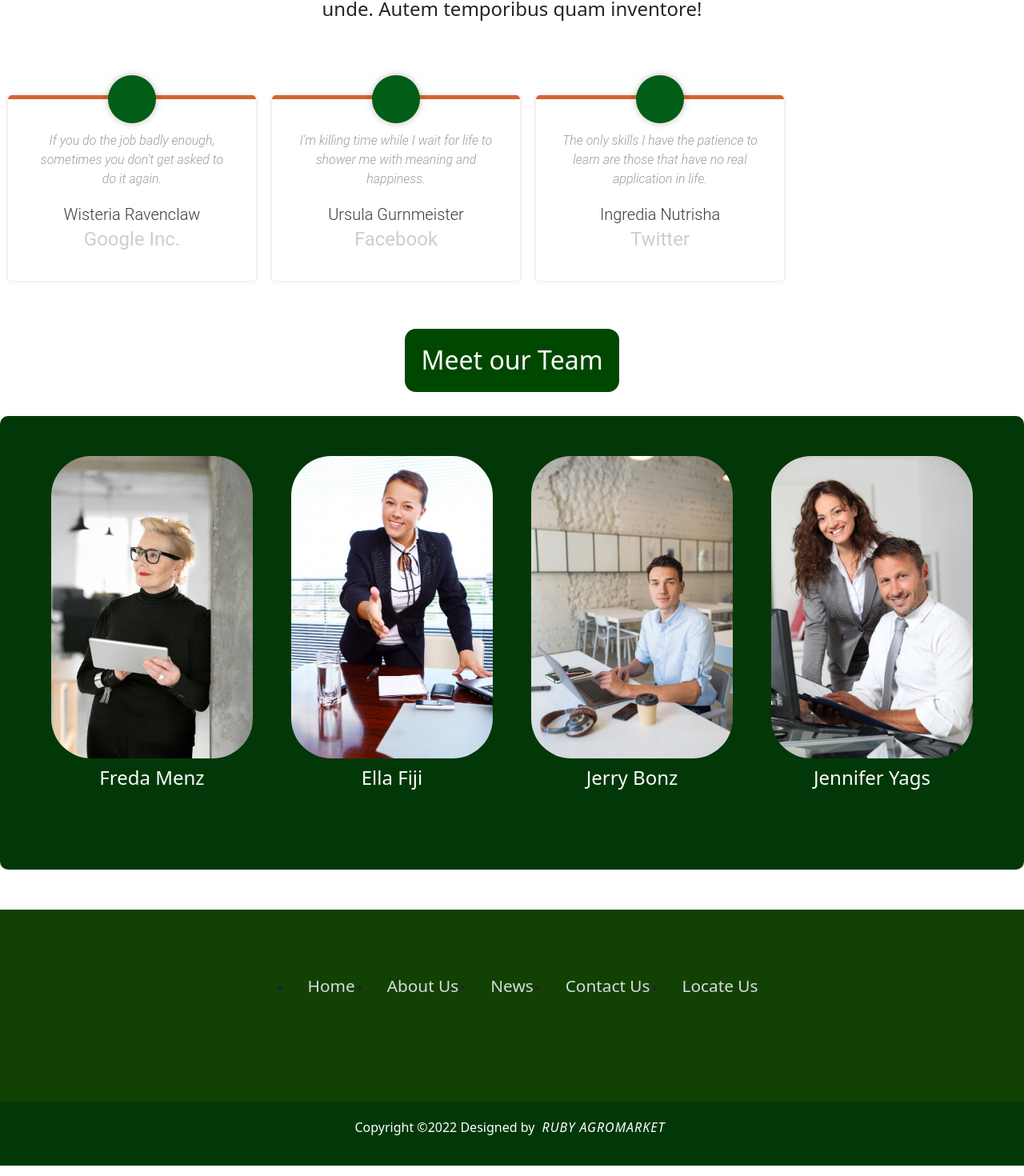
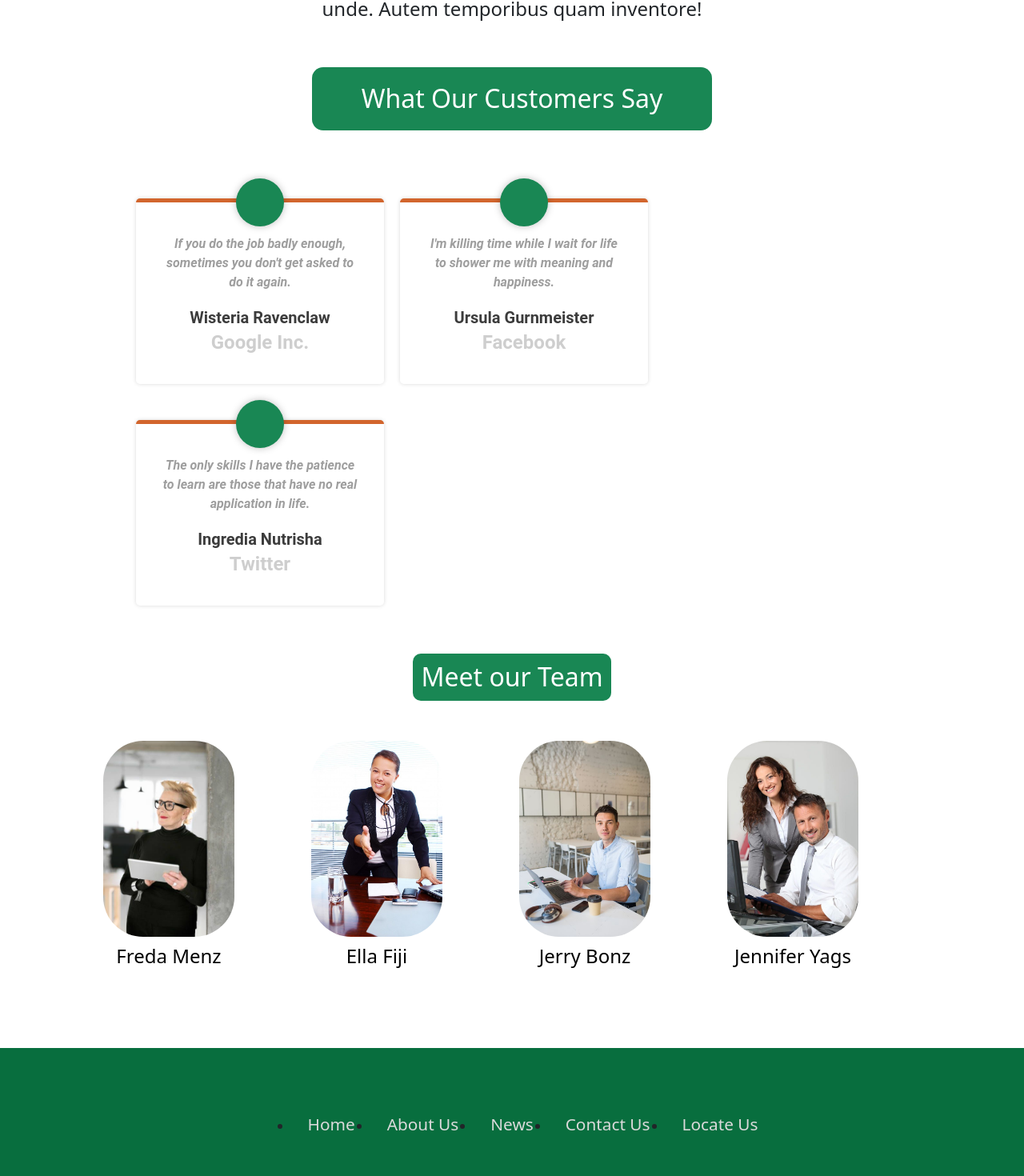
Before and after one commit to Rofiatmuritala/AgroMarketPlace, a React (Vite) app: page /about in a window 1280 px wide. Shown: the part 319-1789 px from the top of the page at 80% size. Built offline with nearby package versions, Linux system fonts and the light colour scheme.

Commit message:
changes testimonials

```diff
--- a/src/App.css
+++ b/src/App.css
@@ -13,15 +13,17 @@
 .products-section-title {
     margin: 40px 0px;
     font-family: Verdana;
+    text-align: center;
 }
 
 .product-items {
     display: grid;
     grid-template-columns: repeat(4, 1fr);
-    grid-template-rows: repeat(5, 1fr);
+    /* grid-template-rows: repeat(5, 1fr); */
     grid-column-gap: 50px;
     grid-row-gap: 60px;
     margin: 0px, 30px;
+    margin-bottom: 100px;
 }
 
 .product-card {
@@ -82,6 +84,22 @@
     line-height: 22px;
     text-align: center;
   }
+  .Testimonial-section{
+    margin: auto;
+    width: 75%;
+  }
+  .Testimonial-section h2{
+    color: white;
+    margin-top: 30px;
+    text-align: center;
+    padding: 20px;
+    background-color: rgb(25, 135, 84);
+    border-radius: 14px;
+    color: white;
+    width: 500px;
+    margin: auto;
+    margin-bottom: 50px;
+  }
   .Team-types{
     display: grid;
   grid-template-columns: repeat(4, 1fr);
@@ -112,7 +130,7 @@
     margin-bottom: 30px;
     text-align: center;
     padding: 20px;
-    background-color: rgb(0, 71, 0);
+    background-color: rgb(25, 135, 84);
     border-radius: 14px;
     color: white;
 
@@ -287,14 +305,17 @@ hr{
   grid-column-gap: 0px;
   grid-row-gap: 0px;
   padding:0 120px;
-  gap: 20px;
-  background-color: #023808;
+  /* gap: 10px; */
+  background-color: white;
   border-radius: 10px;
-  padding: 50px;
+  /* padding: 50px; */
   color: white;
+
   }
   .Team-Names {
-    width: 100%;
+    width: 70%;
+    color: black;
+
   }
   .Team-Names h4{
     margin-top: 10px;
@@ -310,11 +331,11 @@ hr{
 
   .Team h2{
      color: white;
-    margin-bottom: 30px;
+    margin-bottom: 50px;
     text-align: center;
-    padding: 20px;
-    background-color: rgb(0, 71, 0);
-    border-radius: 14px;
+    padding: 10px;
+    background-color: #198754;
+    border-radius: 10px;
     color: white;
 
   }
@@ -329,7 +350,7 @@ hr{
 
   }
 .footer {
-    background-color: rgb(17, 66, 4);
+    background-color: rgb(8, 110, 62);
   }
   .footer-container{
     width: 100%;
@@ -381,7 +402,7 @@ hr{
     opacity: 1;
   }
   .footer-bottom{
-    background-color: #023808;
+    background-color: black;
     padding: 20px;
     text-align: center;
   }
@@ -405,6 +426,7 @@ hr{
   display: inline-block;
   font-family: 'Roboto', Arial, sans-serif;
   font-size: 16px;
+  font-weight: bold;
   margin: 35px 10px 10px;
   max-width: 310px;
   min-width: 250px;
@@ -431,7 +453,7 @@ hr{
 .snip1533 figcaption:before {
   -webkit-transform: translateX(-50%);
   transform: translateX(-50%);
-  background-color: #025e16;
+  background-color: #198754;
   border-radius: 50%;
   box-shadow: 0 0 10px rgba(0, 0, 0, 0.25);
   color: #d2652d;
@@ -449,20 +471,20 @@ hr{
 .snip1533 h3 {
   color: #3c3c3c;
   font-size: 20px;
-  font-weight: 300;
+  font-weight: bold;
   line-height: 24px;
   margin: 10px 0 5px;
 }
 
 .snip1533 h4 {
-  font-weight: 400;
+  font-weight: bold;
   margin: 0;
   opacity: 0.5;
 }
 
 .snip1533 blockquote {
   font-style: italic;
-  font-weight: 300;
+  font-weight: bold;
   margin: 0 0 20px;
 }
 
--- a/src/components/HeroComponent.jsx
+++ b/src/components/HeroComponent.jsx
@@ -1,6 +1,6 @@
 import React from "react";
 import { Carousel } from "react-bootstrap";
-import Image1 from "../assets/roman-grachev-eygJ8wxgfng-unsplash.jpg";
+import Image1 from "../assets/WhatsApp Image 2024-02-28 at 5.58.44 PM.jpeg";
 import Image2 from "../assets/sandy-millar-SmK8is9viYo-unsplash.jpg";
 import Image3 from "../assets/shad-arefin-sanchoy-AbIiPjvu5z0-unsplash.jpg";
 
--- a/src/components/NavbarComponent.jsx
+++ b/src/components/NavbarComponent.jsx
@@ -40,7 +40,7 @@ function NavbarComponent() {
               className="me-2"
               aria-label="Search"
             />
-            <Button variant="outline-success">Search</Button>
+            <Button variant="outline-dark">Search</Button>
           </Form>
           <Nav.Link href="#action2">Add to Cart</Nav.Link>
 
--- a/src/components/ProductComponent.jsx
+++ b/src/components/ProductComponent.jsx
@@ -1,5 +1,6 @@
 import React from "react";
 import { productItems } from "./products-json.js";
+import { landingProductItems } from "./products-json.js";
 
 function ProductComponent() {
     return (
@@ -10,7 +11,7 @@ function ProductComponent() {
                     </div>
                     <div className="product-items">
 
-                        {productItems.map((product) => (
+                        {landingProductItems.map((product) => (
                             <div key={product.id} >
                                 <div className="product-card">
                                     {/* add width of 100% to images */}
--- a/src/components/TestimonialComponent.jsx
+++ b/src/components/TestimonialComponent.jsx
@@ -1,6 +1,11 @@
 function TestimonialComponent() {
     return(
         <>
+        <section className= "Testimonial-section">
+           {/* <div className= "testimonial-section-title"> */}
+           <h2>What Our Customers Say</h2>
+            {/* </div>  */}
+
         <div>
         <figure class="snip1533">
   <figcaption>
@@ -30,6 +35,8 @@ function TestimonialComponent() {
   </figcaption>
 </figure>
         </div>
+        </section>
+
 
 </>
     );
--- a/src/components/products-json.js
+++ b/src/components/products-json.js
@@ -1,3 +1,36 @@
+
+export const landingProductItems = [
+  {
+    id: 1,
+    name: "GardenGuard Insect Killer",
+    image_url: "./src/assets/pic3.jpg",
+    price: 12.99,
+    description: "Effective insect killer for protecting your garden plants.",
+  },
+  {
+    id: 2,
+    name: "BugBuster Organic Spray",
+    image_url: "./src/assets/pic4.jpg",
+    price: 15.49,
+    description: "Organic insect spray to keep bugs away from your crops.",
+  },
+  {
+    id: 3,
+    name: "MosquitoShield Repellent",
+    image_url: "./src/assets/pic5.jpg",
+    price: 8.99,
+    description: "Powerful mosquito repellent for indoor and outdoor use.",
+  },
+  {
+    id: 4,
+    name: "CropDefender Granules",
+    image_url: "./src/assets/pic3.jpg",
+    price: 18.79,
+    description: "Granule form insecticide for protecting crops in large areas.",
+  },
+];
+
+
 
 export const productItems = [
         {
```
Also changed, not shown: src/assets/WhatsApp Image 2024-02-28 at 5.58.44 PM.jpeg (added).
